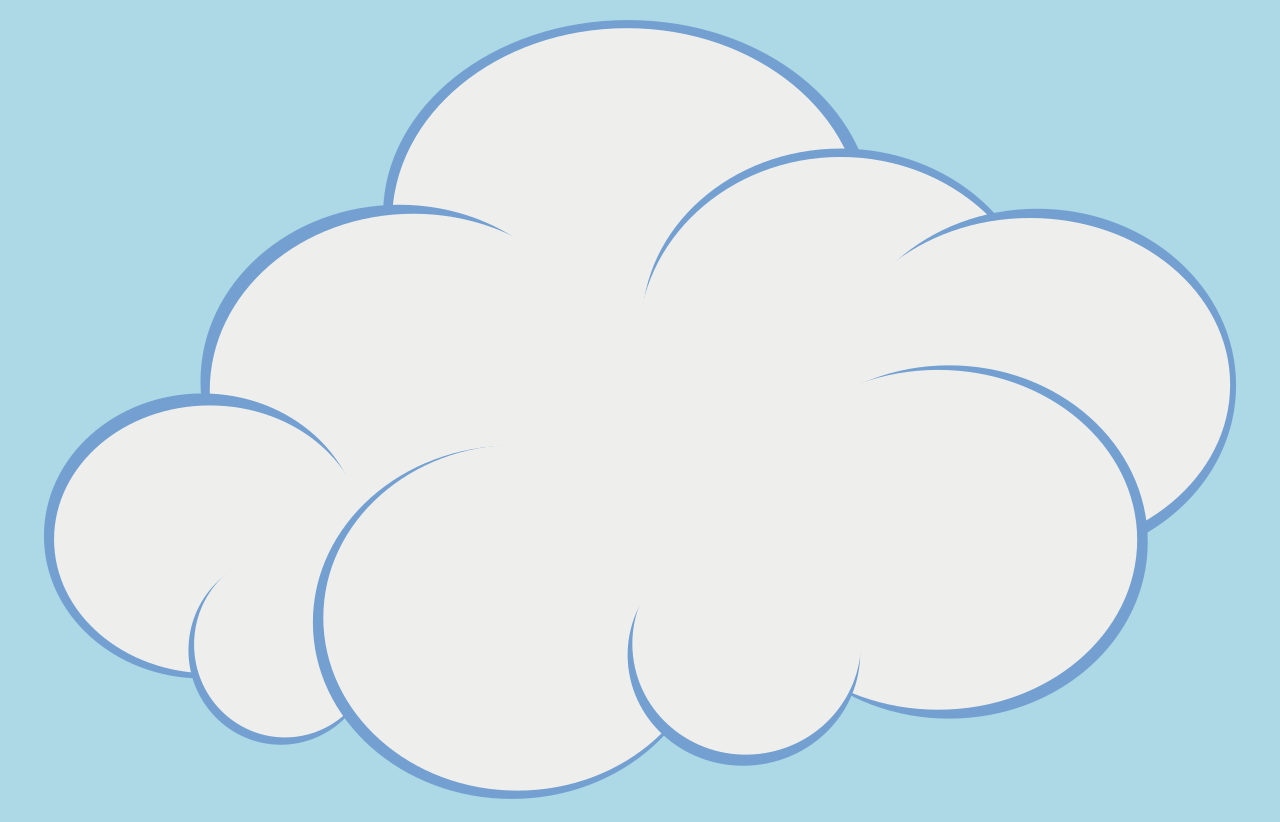
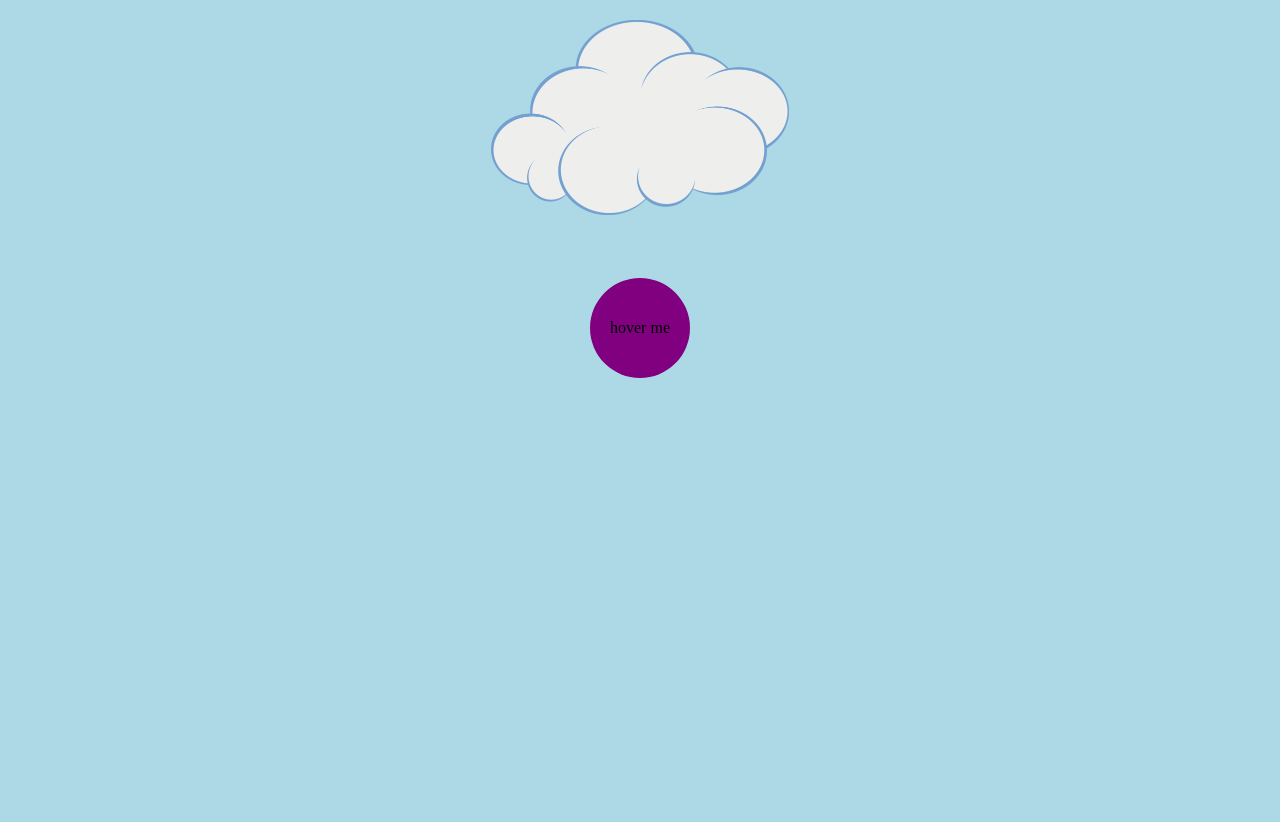
Before and after one commit to makkaonikashvili/lesson5-1, a plain HTML site: page index.html in a window 1280 px wide. After the commit the page ends 800 px from the top, so only its background shows below. Drawn offline with Linux system fonts and the light colour scheme.

Commit message:
SMAL animation

```diff
--- a/css/styl.css
+++ b/css/styl.css
@@ -7,3 +7,30 @@ body{
 	padding: 20px;
 	box-sizing: border-box;
 }
+.cloud{
+	width:300px;
+    transition: 1s ease-in;
+    cursor: pointer;
+
+}
+.circle{
+	width: 100px;
+	padding: 50px 0;
+	line-height: 0px;
+	margin: 60px auto;
+	background:purple;
+	color: black;
+	border-radius: 50px;
+	cursor: pointer;
+	transition: 1s;
+	transition: background 1s,transform 1s 1s ease-in;
+}
+.circle:hover{
+	background-color:blue;
+	transform: rotate(360deg);
+
+}
+
+.cloud:hover{
+	transform: rotate(360deg);
+}
--- a/index.html
+++ b/index.html
@@ -6,7 +6,9 @@
 </head>
 <body>
 	<div class="wrapper">
-		<img src="img/cloud.png">
+		<img src="img/cloud.png" class="cloud">
+
+		<div class="circle"> hover me</div>
 	</div>
 
 </body>
```
